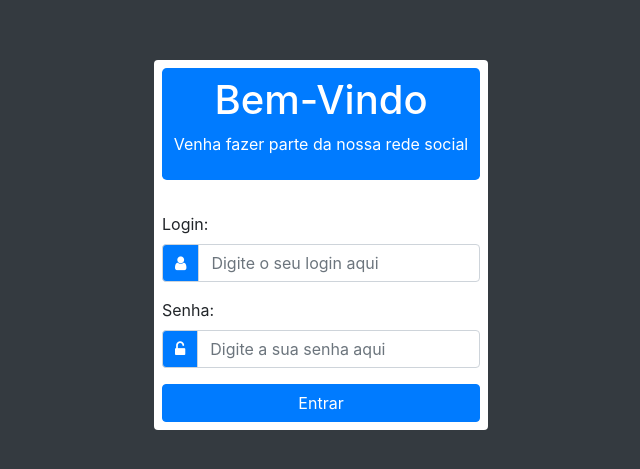
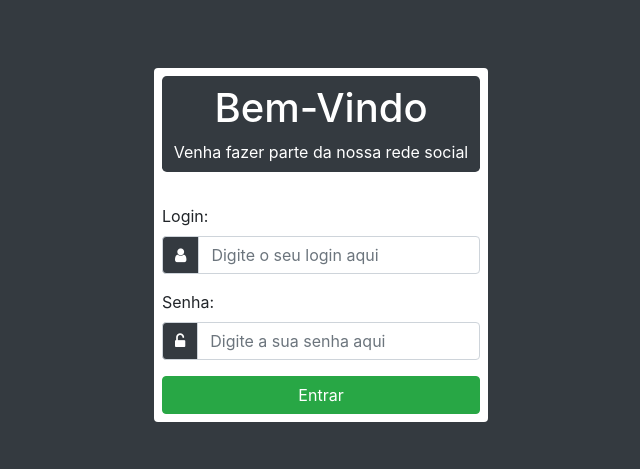
Before and after one commit to geprojetos/rede-social-angular, an Angular app: page / in a window 1280 px wide. Shown: the part 155-624 px from the top of the page, without its empty margins (319-959 px from the left). Built offline with nearby package versions, Linux system fonts and the light colour scheme.

Commit message:
Alterando estilo da tela de login

```diff
--- a/src/app/login/components/login-form/login-form.component.html
+++ b/src/app/login/components/login-form/login-form.component.html
@@ -1,7 +1,7 @@
 <section class="bg-white p-2 rounded">
-  <header class="jumbotron text-center bg-primary text-white p-2">
+  <header class="bg-dark jumbotron p-2 text-center text-white">
     <h1>Bem-Vindo</h1>
-    <p>Venha fazer parte da nossa rede social</p>
+    <p class="mb-0">Venha fazer parte da nossa rede social</p>
   </header>
 
   <p class="alert alert-danger" *ngIf="loginErro">
@@ -18,7 +18,7 @@
 
         <div class="input-group">
           <div class="input-group-prepend">
-            <i class="fa fa-user input-group-text bg-primary text-white" aria-hidden="true"></i>
+            <i class="fa fa-user input-group-text bg-dark text-white" aria-hidden="true"></i>
           </div>
 
           <input
@@ -43,7 +43,7 @@
 
         <div class="input-group">
           <div class="input-group-prepend">
-            <i class="fa fa-unlock-alt input-group-text bg-primary text-white" aria-hidden="true"></i>
+            <i class="fa fa-unlock-alt input-group-text bg-dark text-white" aria-hidden="true"></i>
           </div>
 
           <input
@@ -67,7 +67,7 @@
     <fieldset>
       <button
         type="submit"
-        class="btn btn-primary btn-block">
+        class="btn btn-success btn-block">
         Entrar
       </button>
 
```
